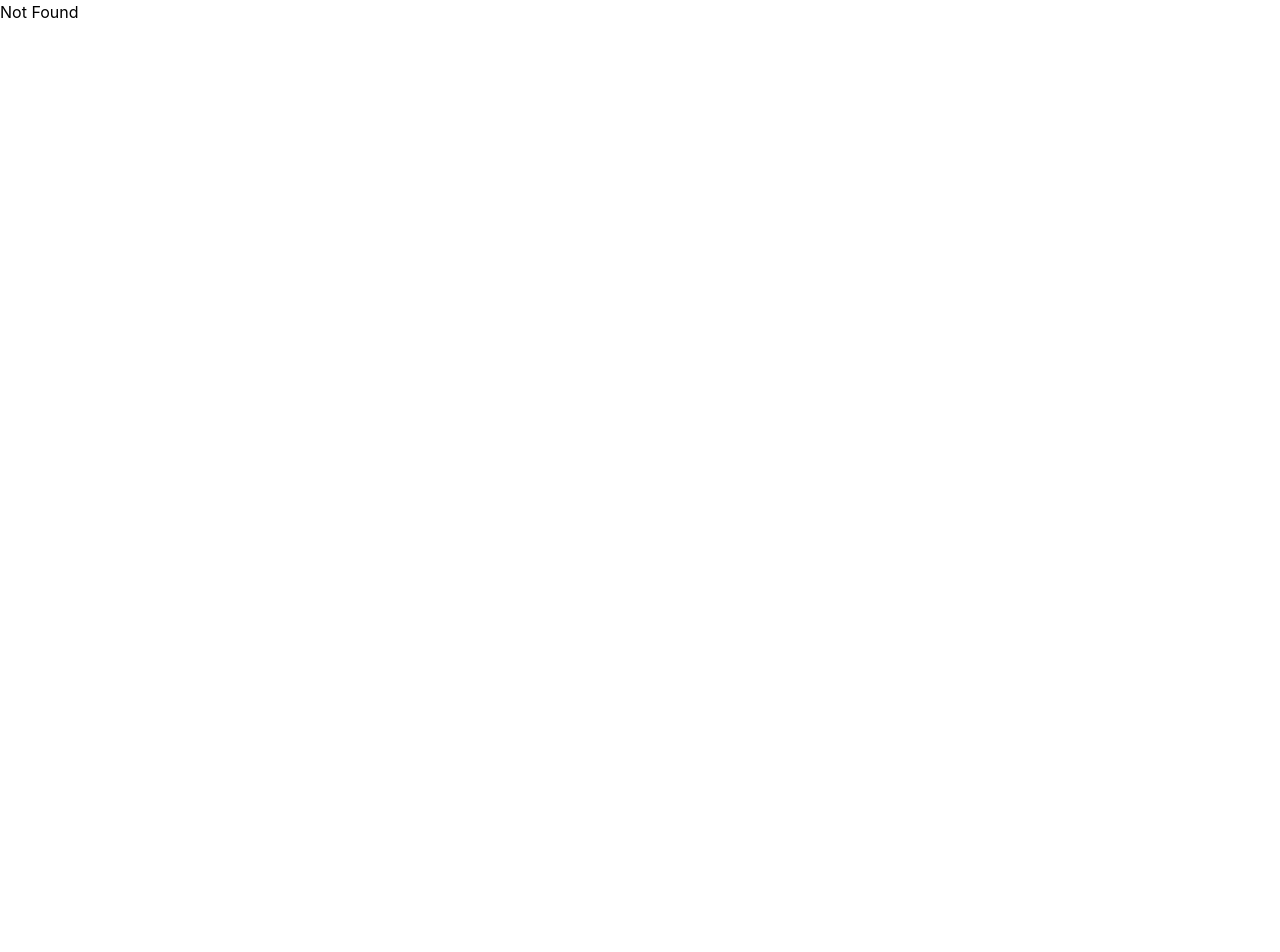
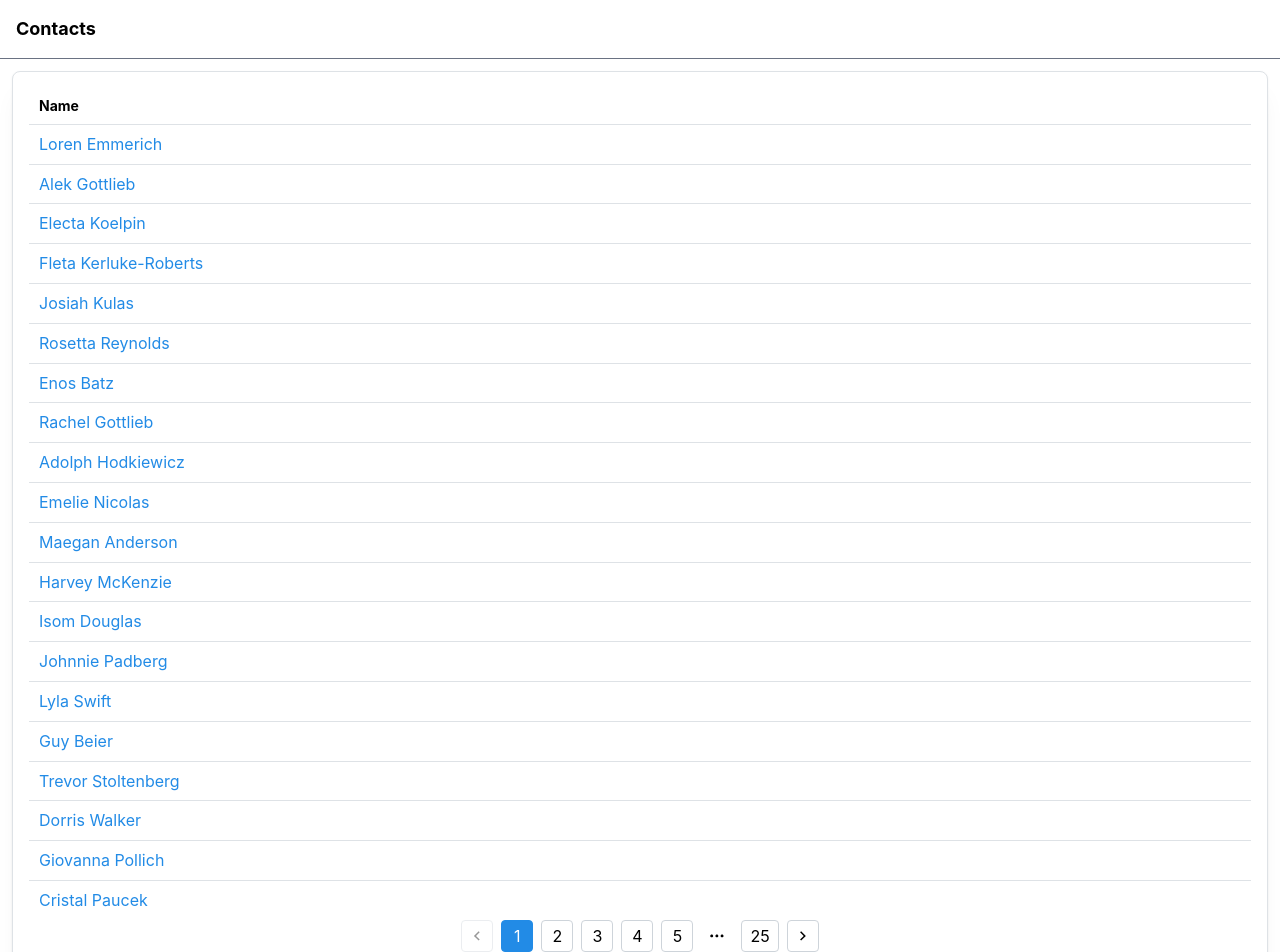
Before and after one commit to TaharaKazuki/tanstack-query-pattern, a React (Vite) app: page /prefetching in a window 1280 px wide. Before the commit this address had no page. Shown: the top 952 px of the page. Before the commit the page ends 800 px from the top, so only its background shows below. Built offline with nearby package versions, Linux system fonts and the light colour scheme.

Commit message:
新しい'/prefetching'ルートを追加し、Patternsコンポーネントにリンクを追加しました。また、初期連絡先の数を500に増やしました。

```diff
--- a/src/main.tsx
+++ b/src/main.tsx
@@ -19,6 +19,7 @@ import Pattern2 from './patterns/custom-queries'
 import Pattern5 from './patterns/pagination'
 import Pattern4 from './patterns/parameterized-queries'
 import { Patterns } from './patterns/Patterns'
+import Pattern7 from './patterns/prefetching'
 import Pattern3 from './patterns/selectors'
 import Pattern1 from './patterns/simple-queries'
 
@@ -68,6 +69,12 @@ const pattern6 = createRoute({
   component: Pattern4,
 })
 
+const pattern7 = createRoute({
+  path: '/prefetching',
+  getParentRoute: () => rootRoute,
+  component: Pattern7,
+})
+
 const routeTree = rootRoute.addChildren([
   indexRoute,
   pattern1,
@@ -76,6 +83,7 @@ const routeTree = rootRoute.addChildren([
   pattern4,
   pattern5,
   pattern6,
+  pattern7,
 ])
 
 const router = createRouter({
--- a/src/patterns/Patterns.tsx
+++ b/src/patterns/Patterns.tsx
@@ -22,6 +22,9 @@ export function Patterns() {
       <Link to={'/disabling-queries'}>
         <li>disabling-queries</li>
       </Link>
+      <Link to={'/prefetching'}>
+        <li>prefetching</li>
+      </Link>
     </>
   )
 }
--- a/src/patterns/common/api/client.ts
+++ b/src/patterns/common/api/client.ts
@@ -14,7 +14,7 @@ export type GetContactsResponse = {
 
 const sleep = () => new Promise(resolve => setTimeout(resolve, 500))
 
-const initialContacts = new Array(50).fill(0).map(() => ({
+const initialContacts = new Array(500).fill(0).map(() => ({
   id: faker.string.uuid(),
   firstName: faker.person.firstName(),
   lastName: faker.person.lastName(),
--- /dev/null
+++ b/src/patterns/prefetching/api/query.ts
@@ -0,0 +1,22 @@
+import { keepPreviousData, queryOptions } from '@tanstack/react-query'
+
+import { client } from '../../common'
+
+export const getContactsQueryOptions = queryOptions({
+  queryKey: ['contacts', 'list'],
+  queryFn: () => client.getContacts(),
+})
+
+export const getContactsPaginatedQueryOptions = (page: number, count: number) =>
+  queryOptions({
+    queryKey: ['contacts', 'list', { page }, { count }],
+    queryFn: () => client.getContactsPaginated(page, count),
+    placeholderData: keepPreviousData,
+  })
+
+export const getOneContactQueryOptions = (contactId?: string) =>
+  queryOptions({
+    queryKey: ['contacts', 'one', contactId],
+    queryFn: () => client.getContact(contactId!),
+    enabled: contactId !== undefined,
+  })
--- /dev/null
+++ b/src/patterns/prefetching/components/ContactDetailsModal.tsx
@@ -0,0 +1,53 @@
+import { Box, Modal, SimpleGrid, Stack, Text } from '@mantine/core'
+import { useQuery } from '@tanstack/react-query'
+
+import { Spinner } from '../../common'
+import { getOneContactQueryOptions } from '../api/query'
+
+type ContactDetailsModalProps = {
+  contactId?: string
+  onClose: () => void
+}
+
+export const ContactDetailsModal = ({
+  contactId,
+  onClose,
+}: ContactDetailsModalProps) => {
+  const { data, isPending } = useQuery(getOneContactQueryOptions(contactId))
+
+  return (
+    <Modal opened={!!contactId} onClose={onClose} title="Contact Details">
+      {isPending && <Spinner />}
+      {data && (
+        <Stack>
+          <SimpleGrid cols={2}>
+            <Box>
+              <Text size="sm" c="dimmed">
+                First name
+              </Text>
+              <Text inline>{data.firstName}</Text>
+            </Box>
+            <Box>
+              <Text size="sm" c="dimmed">
+                Last name
+              </Text>
+              <Text inline>{data.lastName}</Text>
+            </Box>
+          </SimpleGrid>
+          <Box>
+            <Text size="sm" c="dimmed">
+              Phone number
+            </Text>
+            <Text inline>{data.phoneNumber}</Text>
+          </Box>
+          <Box>
+            <Text size="sm" c="dimmed">
+              Adress{' '}
+            </Text>
+            <Text inline>{data.address}</Text>
+          </Box>
+        </Stack>
+      )}
+    </Modal>
+  )
+}
--- /dev/null
+++ b/src/patterns/prefetching/components/ContactsPage.tsx
@@ -0,0 +1,23 @@
+import { useState } from 'react'
+
+import { Layout, TopBar } from '../../common'
+
+import { ContactDetailsModal } from './ContactDetailsModal'
+import { ContactsTable } from './ContactsTable'
+
+export const ContactsPage = () => {
+  const [selectedContactId, setSelectedContactId] = useState<
+    string | undefined
+  >(undefined)
+
+  return (
+    <Layout>
+      <TopBar />
+      <ContactsTable onContactClick={setSelectedContactId} />
+      <ContactDetailsModal
+        contactId={selectedContactId}
+        onClose={() => setSelectedContactId(undefined)}
+      />
+    </Layout>
+  )
+}
--- /dev/null
+++ b/src/patterns/prefetching/components/ContactsTable.tsx
@@ -0,0 +1,74 @@
+import { Alert, Anchor, Button, Card, Pagination, Table } from '@mantine/core'
+import { useQuery, usePrefetchQuery } from '@tanstack/react-query'
+import { useState, useEffect } from 'react'
+
+import { Spinner } from '../../common'
+import { getContactsPaginatedQueryOptions } from '../api/query'
+
+type ContactsTableProps = {
+  onContactClick: (contactId: string) => void
+}
+
+export const ContactsTable = ({ onContactClick }: ContactsTableProps) => {
+  const [page, setPage] = useState(1)
+
+  const { data, isPending, isError, refetch } = useQuery(
+    getContactsPaginatedQueryOptions(page, 20)
+  )
+
+  usePrefetchQuery(getContactsPaginatedQueryOptions(page + 1, 20))
+
+  useEffect(() => {
+    console.log(`🔄 Page changed to ${page}, prefetching page ${page + 1}`)
+  }, [page])
+
+  if (isPending)
+    return (
+      <Card withBorder radius={'md'} shadow="md" m="sm">
+        <Spinner />
+      </Card>
+    )
+
+  if (isError)
+    return (
+      <Alert variant="light" color="red" title="Error loading contacts" m="sm">
+        <Button color="red" onClick={() => refetch()}>
+          Try Again
+        </Button>
+      </Alert>
+    )
+  return (
+    <Card
+      withBorder
+      radius={'md'}
+      shadow="md"
+      m="sm"
+      style={{ position: 'relative' }}
+    >
+      <Table>
+        <Table.Thead>
+          <Table.Tr>
+            <Table.Th>Name</Table.Th>
+          </Table.Tr>
+        </Table.Thead>
+        <Table.Tbody>
+          {data.contacts.map(contact => (
+            <Table.Tr key={contact.id}>
+              <Table.Td>
+                <Anchor onClick={() => onContactClick(contact.id)}>
+                  {contact.firstName + ' ' + contact.lastName}
+                </Anchor>
+              </Table.Td>
+            </Table.Tr>
+          ))}
+        </Table.Tbody>
+      </Table>
+      <Pagination
+        total={data.pagination.pageCount}
+        value={page}
+        onChange={setPage}
+        className="mx-auto"
+      />
+    </Card>
+  )
+}
--- /dev/null
+++ b/src/patterns/prefetching/index.tsx
@@ -0,0 +1,11 @@
+import { QueryProvider } from '../common'
+
+import { ContactsPage } from './components/ContactsPage'
+
+export default function Pattern7() {
+  return (
+    <QueryProvider>
+      <ContactsPage />
+    </QueryProvider>
+  )
+}
```
